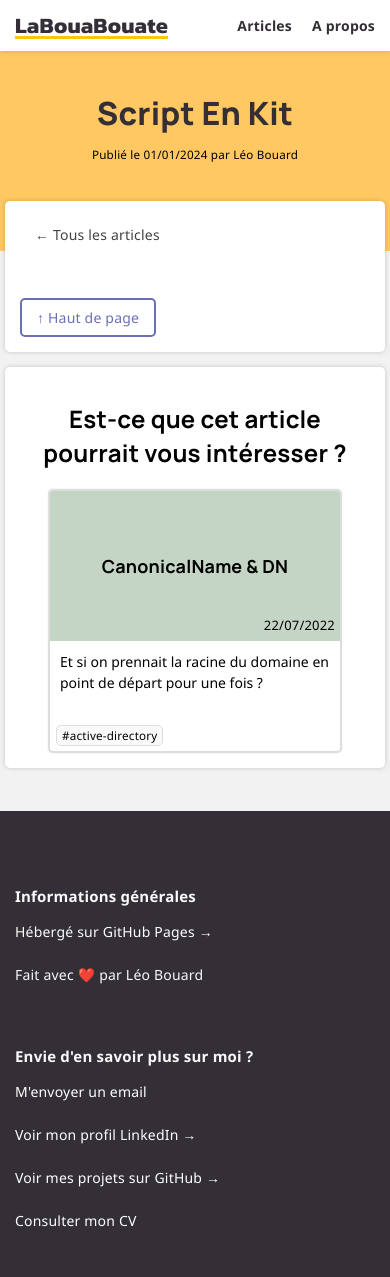
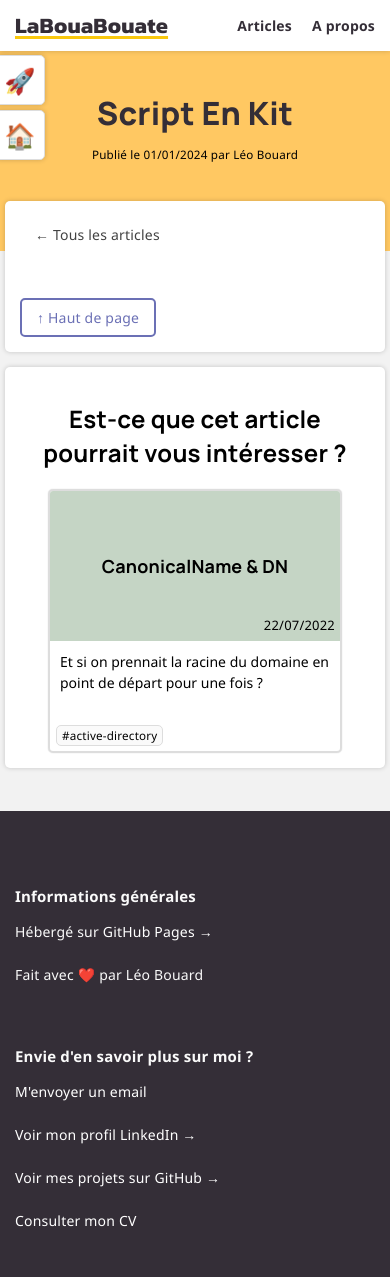
Before and after one commit to leobouard/leobouard.github.io, a Jekyll site: the page built from _posts/2024-01-01-script-en-kit.md, in a window 390 px wide. Built offline with Jekyll 4.4.1, drawn with Linux system fonts in a browser that asks for light colours; some web fonts are replaced; our own code applies the rules of GitHub Pages for plain Markdown files.

Commit message:
Update posts.scss

```diff
--- a/assets/css/posts.scss
+++ b/assets/css/posts.scss
@@ -243,7 +243,6 @@ div.summary > span {
 
 div.side_buttons {
     position: fixed;
-    flex-direction: column;
     margin-left: -90px;
     margin-top: -35px;
 }
@@ -303,6 +302,15 @@ section.recommandation > span > img {
     margin-right: 10px;
 }
 
+@media screen and (max-width: 950px) {
+    div.side_buttons {
+        margin-left: -30px;
+        margin-top: 0px;
+        top: 50px;
+    }
+
+}
+
 @media screen and (max-width: 880px) {
 
     .posts {
```
